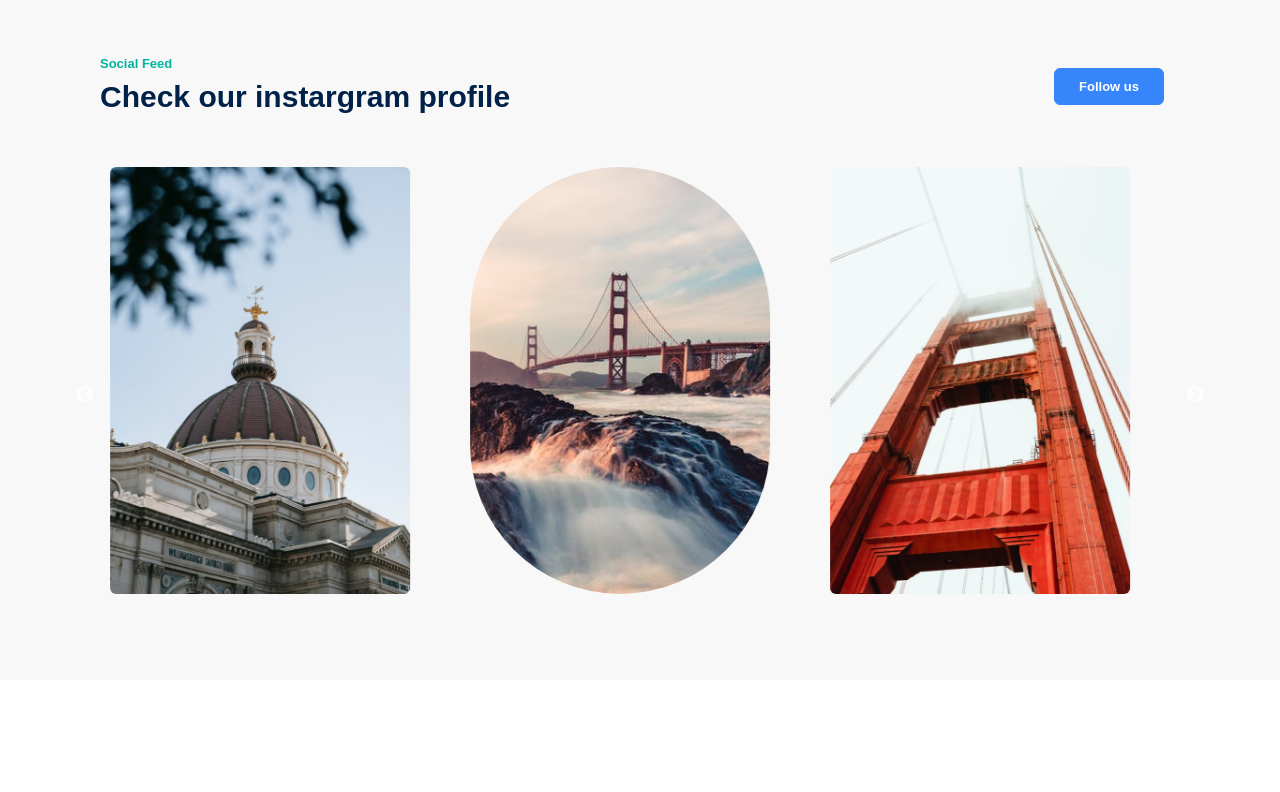
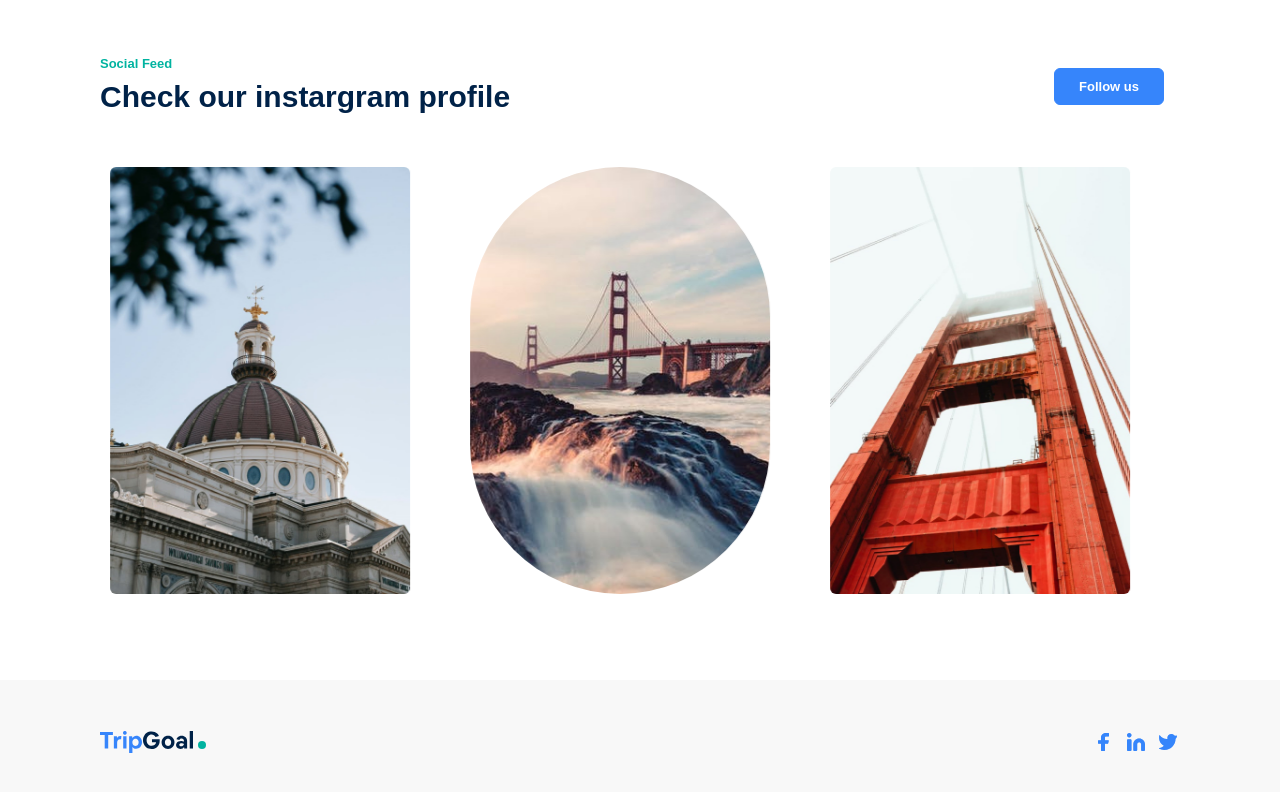
Before and after one commit to zaynlannister/trip-goal, a React (Vite) app: page / in a window 1280 px wide. Shown: the part 1736-2528 px from the top of the page. Before the commit the page ends 2416 px from the top, so only its background shows below. Built offline with nearby package versions, Linux system fonts and the light colour scheme.

Commit message:
feat: add footer

```diff
--- a/src/App.tsx
+++ b/src/App.tsx
@@ -1,4 +1,5 @@
 import FeedSection from "./components/Feed/FeedSection";
+import FooterSection from "./components/Footer/FooterSection";
 import Header from "./components/Header/Header";
 import StepsSection from "./components/StepsSection/StepsSection";
 import TourSection from "./components/TourSection/TourSection";
@@ -15,8 +16,11 @@ const App = () => {
       <div>
         <TourSection />
       </div>
-      <div className="py-14 bg-[#F8F8F8]">
+      <div className="py-14">
         <FeedSection />
+      </div>
+      <div className="bg-[#F8F8F8] py-10">
+        <FooterSection />
       </div>
     </div>
   );
--- /dev/null
+++ b/src/components/Footer/FooterSection.tsx
@@ -0,0 +1,21 @@
+import logo from "/assets/img/logo.svg";
+import FacebookIcon from "../Icons/FaceBook";
+import LinkedInIcon from "../Icons/LinkedIn";
+import TwitterIcon from "../Icons/Twitter";
+
+const FooterSection = () => {
+  return (
+    <div className="container flex justify-between items-center">
+      <div>
+        <img src={logo} alt="" />
+      </div>
+      <div className="flex gap-2">
+        <FacebookIcon />
+        <LinkedInIcon />
+        <TwitterIcon />
+      </div>
+    </div>
+  );
+};
+
+export default FooterSection;
--- /dev/null
+++ b/src/components/Icons/FaceBook.tsx
@@ -0,0 +1,45 @@
+import styled from "styled-components";
+
+const FacebookIcon = () => {
+  return (
+    <StyledSvg
+      xmlns="http://www.w3.org/2000/svg"
+      width="24"
+      height="24"
+      viewBox="0 0 24 24"
+    >
+      <path
+        fillRule="evenodd"
+        clipRule="evenodd"
+        d="M17 3.5C17 3.224 16.775 3 16.5 3H14C11.238 3 9 5.015 9 7.5V10.2H6.5C6.224 10.2 6 10.424 6 10.7V13.3C6 13.576 6.224 13.8 6.5 13.8H9V20.5C9 20.776 9.224 21 9.5 21H12.5C12.775 21 13 20.776 13 20.5V13.8H15.619C15.844 13.8 16.041 13.65 16.102 13.434L16.823 10.834C16.912 10.516 16.672 10.2 16.342 10.2H13V7.5C13 7.003 13.447 6.6 14 6.6H16.5C16.775 6.6 17 6.376 17 6.1V3.5Z"
+      />
+      <mask
+        id="mask0_38_121"
+        maskUnits="userSpaceOnUse"
+        x="6"
+        y="3"
+        width="11"
+        height="18"
+      >
+        <path
+          fillRule="evenodd"
+          clipRule="evenodd"
+          d="M17 3.5C17 3.224 16.775 3 16.5 3H14C11.238 3 9 5.015 9 7.5V10.2H6.5C6.224 10.2 6 10.424 6 10.7V13.3C6 13.576 6.224 13.8 6.5 13.8H9V20.5C9 20.776 9.224 21 9.5 21H12.5C12.775 21 13 20.776 13 20.5V13.8H15.619C15.844 13.8 16.041 13.65 16.102 13.434L16.823 10.834C16.912 10.516 16.672 10.2 16.342 10.2H13V7.5C13 7.003 13.447 6.6 14 6.6H16.5C16.775 6.6 17 6.376 17 6.1V3.5Z"
+        />
+      </mask>
+      <g mask="url(#mask0_38_121)">
+        <rect width="24" height="24" />
+      </g>
+    </StyledSvg>
+  );
+};
+
+const StyledSvg = styled.svg`
+  cursor: pointer;
+  fill: #3685fb;
+  &:hover {
+    fill: #3273d4;
+  }
+`;
+
+export default FacebookIcon;
--- /dev/null
+++ b/src/components/Icons/LinkedIn.tsx
@@ -0,0 +1,45 @@
+import styled from "styled-components";
+
+const LinkedInIcon = () => {
+  return (
+    <StyledSvg
+      xmlns="http://www.w3.org/2000/svg"
+      width="24"
+      height="24"
+      viewBox="0 0 24 24"
+    >
+      <path
+        fillRule="evenodd"
+        clipRule="evenodd"
+        d="M2.99977 5.25C2.99977 4.008 4.00777 3 5.24977 3C6.49177 3 7.49977 4.008 7.49977 5.25C7.49977 6.492 6.49177 7.5 5.24977 7.5C4.00777 7.5 2.99977 6.492 2.99977 5.25ZM15.1504 8.4004C11.9194 8.4004 9.29938 11.0044 9.29938 14.2144V20.0994C9.29938 20.5964 9.70337 21.0004 10.2004 21.0004H12.2994C12.7964 21.0004 13.2004 20.5964 13.2004 20.0994V14.2144C13.2004 13.0784 14.1844 12.1704 15.3524 12.2874C16.3664 12.3884 17.0994 13.3154 17.0994 14.3344V20.0994C17.0994 20.5964 17.5034 21.0004 18.0004 21.0004H20.0994C20.5964 21.0004 21.0004 20.5964 21.0004 20.0994V14.2144C21.0004 11.0044 18.3804 8.4004 15.1504 8.4004ZM6.59957 9.2998H3.90057C3.40357 9.2998 2.99957 9.7028 2.99957 10.1998V20.0998C2.99957 20.5968 3.40357 20.9998 3.90057 20.9998H6.59957C7.09657 20.9998 7.49957 20.5968 7.49957 20.0998V10.1998C7.49957 9.7028 7.09657 9.2998 6.59957 9.2998Z"
+      />
+      <mask
+        id="mask0_38_122"
+        maskUnits="userSpaceOnUse"
+        x="2"
+        y="3"
+        width="20"
+        height="19"
+      >
+        <path
+          fillRule="evenodd"
+          clipRule="evenodd"
+          d="M2.99977 5.25C2.99977 4.008 4.00777 3 5.24977 3C6.49177 3 7.49977 4.008 7.49977 5.25C7.49977 6.492 6.49177 7.5 5.24977 7.5C4.00777 7.5 2.99977 6.492 2.99977 5.25ZM15.1504 8.4004C11.9194 8.4004 9.29938 11.0044 9.29938 14.2144V20.0994C9.29938 20.5964 9.70337 21.0004 10.2004 21.0004H12.2994C12.7964 21.0004 13.2004 20.5964 13.2004 20.0994V14.2144C13.2004 13.0784 14.1844 12.1704 15.3524 12.2874C16.3664 12.3884 17.0994 13.3154 17.0994 14.3344V20.0994C17.0994 20.5964 17.5034 21.0004 18.0004 21.0004H20.0994C20.5964 21.0004 21.0004 20.5964 21.0004 20.0994V14.2144C21.0004 11.0044 18.3804 8.4004 15.1504 8.4004ZM6.59957 9.2998H3.90057C3.40357 9.2998 2.99957 9.7028 2.99957 10.1998V20.0998C2.99957 20.5968 3.40357 20.9998 3.90057 20.9998H6.59957C7.09657 20.9998 7.49957 20.5968 7.49957 20.0998V10.1998C7.49957 9.7028 7.09657 9.2998 6.59957 9.2998Z"
+        />
+      </mask>
+      <g mask="url(#mask0_38_122)">
+        <rect width="24" height="24" />
+      </g>
+    </StyledSvg>
+  );
+};
+
+const StyledSvg = styled.svg`
+  cursor: pointer;
+  fill: #3685fb;
+  &:hover {
+    fill: #3273d4;
+  }
+`;
+
+export default LinkedInIcon;
--- /dev/null
+++ b/src/components/Icons/Twitter.tsx
@@ -0,0 +1,44 @@
+import styled from "styled-components";
+
+const TwitterIcon = () => {
+  return (
+    <StyledSvg
+      xmlns="http://www.w3.org/2000/svg"
+      width="24"
+      height="24"
+      viewBox="0 0 24 24"
+    >
+      <path
+        fillRule="evenodd"
+        clipRule="evenodd"
+        d="M8.07693 20.0003C15.3229 20.0003 19.5149 14.3743 19.5149 9.03528C19.5149 8.88828 20.5449 8.00428 20.9859 6.16128C21.0759 5.78728 20.7119 5.49228 20.3689 5.64928C19.4889 6.05328 18.5959 5.73328 18.2079 5.27328C16.7159 3.64628 14.2209 3.56828 12.6339 5.09828C11.6109 6.08528 11.1769 7.55528 11.4939 8.95828C8.14293 9.19728 5.84193 7.60928 3.94993 5.43228C3.70593 5.14928 3.25293 5.29828 3.20193 5.67228C2.92193 7.75428 2.83393 12.8163 7.84993 15.7233C6.97893 16.9753 5.27393 17.7143 3.37593 18.0313C2.95593 18.1023 2.85593 18.6843 3.23993 18.8723C4.74393 19.6123 6.39693 19.9993 8.07693 19.9973"
+      />
+      <mask
+        id="mask0_38_123"
+        maskUnits="userSpaceOnUse"
+        x="3"
+        y="4"
+        width="18"
+        height="17"
+      >
+        <path
+          fillRule="evenodd"
+          clipRule="evenodd"
+          d="M8.07693 20.0003C15.3229 20.0003 19.5149 14.3743 19.5149 9.03528C19.5149 8.88828 20.5449 8.00428 20.9859 6.16128C21.0759 5.78728 20.7119 5.49228 20.3689 5.64928C19.4889 6.05328 18.5959 5.73328 18.2079 5.27328C16.7159 3.64628 14.2209 3.56828 12.6339 5.09828C11.6109 6.08528 11.1769 7.55528 11.4939 8.95828C8.14293 9.19728 5.84193 7.60928 3.94993 5.43228C3.70593 5.14928 3.25293 5.29828 3.20193 5.67228C2.92193 7.75428 2.83393 12.8163 7.84993 15.7233C6.97893 16.9753 5.27393 17.7143 3.37593 18.0313C2.95593 18.1023 2.85593 18.6843 3.23993 18.8723C4.74393 19.6123 6.39693 19.9993 8.07693 19.9973"
+        />
+      </mask>
+      <g mask="url(#mask0_38_123)">
+        <rect width="24" height="24" />
+      </g>
+    </StyledSvg>
+  );
+};
+
+const StyledSvg = styled.svg`
+  cursor: pointer;
+  fill: #3685fb;
+  &:hover {
+    fill: #3273d4;
+  }
+`;
+export default TwitterIcon;
```
